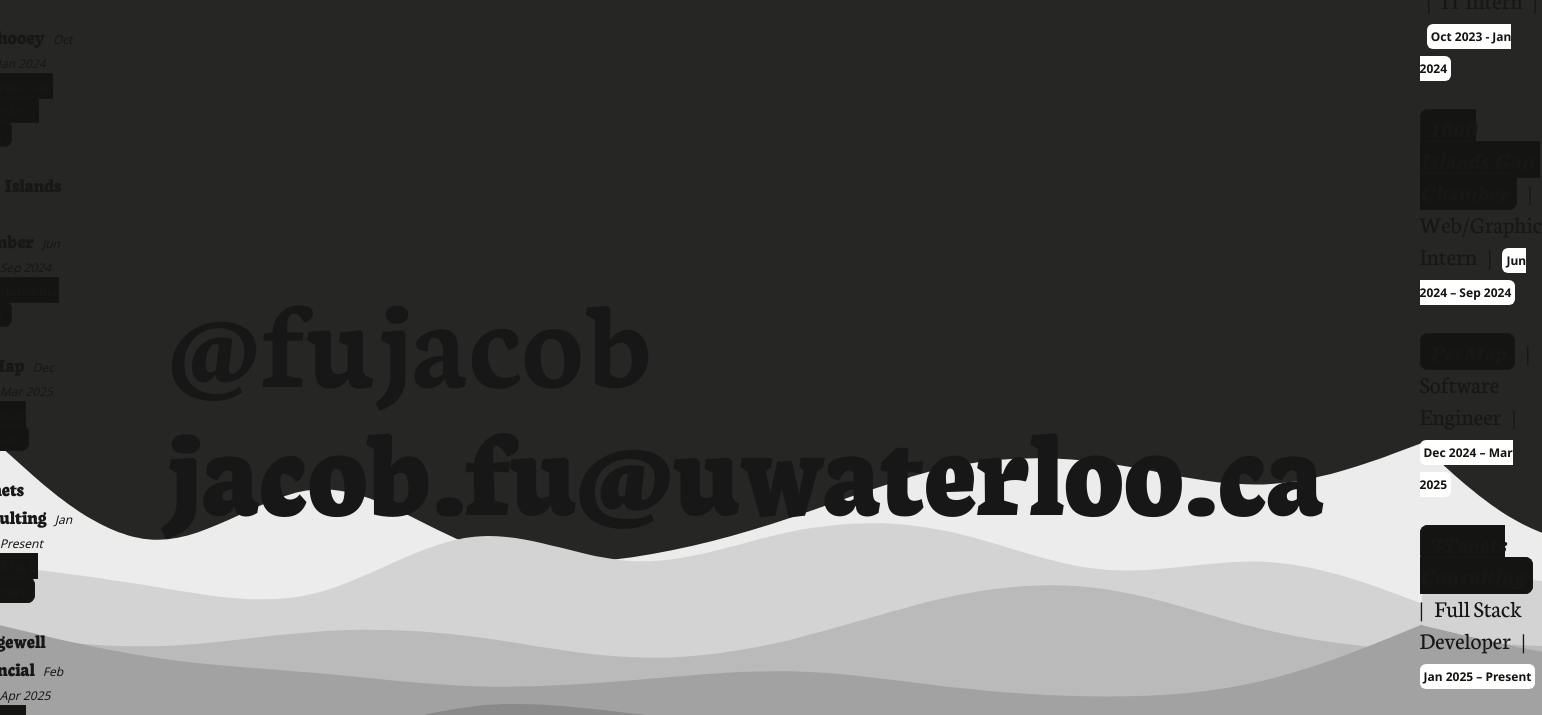
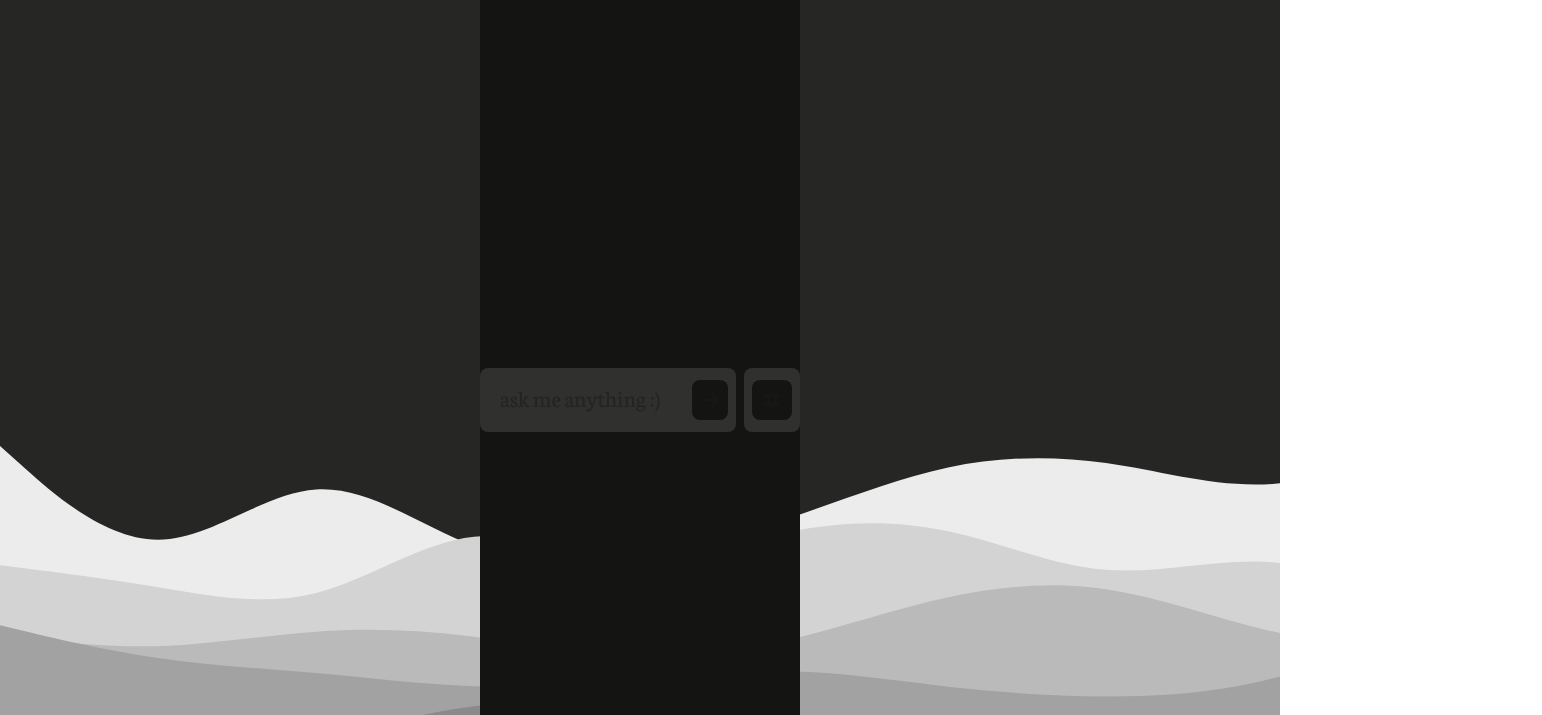
Before and after one commit to FuJacob/jacob, a Next.js app in the folder frontend/: page /test in a window 1280 px wide. Shown: the top 715 px of the page, 1542 px wide, since content can reach past the window. Built offline with nearby package versions, Linux system fonts and the light colour scheme.

Commit message:
implementing dynamic bar

```diff
--- a/frontend/src/app/components/Icon.tsx
+++ b/frontend/src/app/components/Icon.tsx
@@ -22,6 +22,8 @@ const Icon = ({
     >
       {children}
     </a>
+
+
   );
 };
 
--- /dev/null
+++ b/frontend/src/app/components/Messagebar copy.tsx
@@ -0,0 +1,94 @@
+"use client";
+import { motion } from "motion/react";
+import {
+  FaGithub,
+  FaLinkedin,
+  FaTwitter,
+  FaEnvelope,
+  FaGithubAlt,
+  FaLinkedinIn,
+  FaEnvelopeOpen,
+  FaArrowAltCircleRight,
+} from "react-icons/fa";
+import Icon from "./Icon";
+import { FaHashtag } from "react-icons/fa";
+
+import { useState } from "react";
+import { useMessage } from "../MessageContext";
+import { FaArrowRight } from "react-icons/fa6";
+const Messagebar = () => {
+  const [showIcons, setShowIcons] = useState(false);
+  return (
+    <div className="flex w-full gap-2 text-2xl h-1/10">
+      <motion.div
+        initial={{ y: 100 }}
+        animate={{ y: 0 }}
+        transition={{
+          type: "spring",
+          ease: "easeInOut",
+          delay: 0.5,
+          duration: 1,
+        }}
+        className="flex justify-between items-center bg-accent rounded-lg p-1 w-full h-16"
+      >
+        <form className="w-full">
+          <div className="flex items-center w-full rounded-lg text-lg sm:text-2xl">
+            <input
+              className="px-4 focus:outline-none w-full mb-1"
+              type="text"
+              placeholder="ask me anything :)"
+            />
+            <button
+              type="submit"
+              className="flex justify-center items-center w-11 h-10 hover:text-hubspot hover:duration-300 hover:scale-110 bg-dark rounded-lg mr-1"
+            >
+              <FaArrowRight className="text-xl" />
+            </button>
+          </div>
+        </form>
+      </motion.div>
+      <motion.div
+        initial={{ y: 100 }}
+        animate={{ y: 0 }}
+        transition={{
+          type: "spring",
+          ease: "easeInOut",
+          delay: 0.8,
+          duration: 1,
+        }}
+        className="flex flex-1 flex-row justify-center items-center gap-1 rounded-lg h-16 bg-accent p-2"
+      >
+        {showIcons && (
+          <motion.div
+            initial={{ opacity: 0, x: 100 }}
+            animate={{ opacity: 1, x: 0 }}
+            transition={{ duration: 1, ease: "easeInOut" }}
+            className="flex gap-1"
+          >
+            <Icon link="https://www.linkedin.com/in/fujacob/">
+              <FaLinkedinIn />
+            </Icon>
+            <Icon link="https://github.com/fujacob/">
+              <FaGithub />
+            </Icon>
+            <Icon link="https://www.linkedin.com/in/fujacob/">
+              <div className="text-white text-2xl font-black">𝕏</div>
+            </Icon>{" "}
+            <Icon link="mailto:jjacobfu@gmail.com">
+              <FaEnvelope />
+            </Icon>
+          </motion.div>
+        )}
+
+        <button
+          onClick={() => setShowIcons(!showIcons)}
+          className="flex justify-center items-center bg-dark font-bold w-10 h-10 text-xl font-sans rounded-lg hover:bg-hubspot hover:scale-110 hover:duration-300"
+        >
+          <FaHashtag />
+        </button>
+      </motion.div>
+    </div>
+  );
+};
+
+export default Messagebar;
--- a/frontend/src/app/test/page.tsx
+++ b/frontend/src/app/test/page.tsx
@@ -4,71 +4,18 @@ import Message from "../components/Message";
 import Time from "../components/Time";
 import Head from "../components/Head";
 import Typewriter from "typewriter-effect";
+
+import Messagebar from "../components/Messagebar copy";
+import { FaHashtag, FaShareAlt, FaUserFriends } from "react-icons/fa";
 const page = () => {
   return (
-    <>
-      <span className="font-black text-xl text-center py-0.5 rounded-lg">
-        Weehooey
-      </span>
-      <span className="ml-2 text-xs font-sans italic rounded-2xl">
-        Oct 2023 - Jan 2024
-      </span>
-      <br />
-      <span className="bg-dark font-bold border-1 px-2 text-center py-0.5 rounded-lg">
-        Information Technology Intern
-      </span>
+    <main  className="h-screen max-w-1/2 bg-dark flex justify-center items-center">
 
-      <Typewriter
-        onInit={(typewriter) => {
-          typewriter
-            .typeString('<span class="font-black text-xl text-center py-0.5 rounded-lg">Weehooey</span><span class="ml-2 text-xs font-sans italic rounded-2xl">Oct 2023 - Jan 2024</span><br /><span class="bg-dark font-bold border-1 px-2 text-center py-0.5 rounded-lg">Information Technology Intern</span>')
-            .typeString('<br><br><span class="font-black text-xl text-center py-0.5 rounded-lg">1000 Islands Gan. Chamber</span><span class="ml-2 text-xs font-sans italic rounded-2xl">Jun 2024 – Sep 2024</span><br /><span class="bg-dark font-bold border-1 px-2 text-center py-0.5 rounded-lg">Web/Graphic Intern</span>')
-            .typeString('<br><br><span class="font-black text-xl text-center py-0.5 rounded-lg">PetMap</span><span class="ml-2 text-xs font-sans italic rounded-2xl">Dec 2024 – Mar 2025</span><br /><span class="bg-dark font-bold border-1 px-2 text-center py-0.5 rounded-lg">Software Engineer</span>')
-            .typeString('<br><br><span class="font-black text-xl text-center py-0.5 rounded-lg">3Tenets Consulting</span><span class="ml-2 text-xs font-sans italic rounded-2xl">Jan 2025 – Present</span><br /><span class="bg-dark font-bold border-1 px-2 text-center py-0.5 rounded-lg">Full Stack Developer</span>')
-            .typeString('<br><br><span class="font-black text-xl text-center py-0.5 rounded-lg">Bridgewell Financial</span><span class="ml-2 text-xs font-sans italic rounded-2xl">Feb 2025 – Apr 2025</span><br /><span class="bg-dark font-bold border-1 px-2 text-center py-0.5 rounded-lg">Software Engineering Intern</span>')
-            .start();
-        }}
-        options={{
-          delay: 2,
-          cursor: "",
-        }}
-      />
-      <div className="p-24">
-        <h1 className="text-sm sm:text-9xl font-semibold">
-          @fujacob
-          <p className="font-black text-base sm:text-9xl">
-            jacob.fu@uwaterloo.ca
-          </p>
-        </h1>
-      </div>
-      <div className="hover:shadow-2xl hover:p-4 hover:bg-dark rounded-2xl transition-all duration-300 ease-in-out text-2xl">
-        <Typewriter
-          onInit={(typewriter) => {
-            typewriter
-              .typeString(
-                `<br><span class="italic bg-dark border-1 px-2 text-center font-black py-0.5 rounded-lg">Weehooey</span> &nbsp; | &nbsp; IT Intern &nbsp; | &nbsp; <span class="p-1 bg-white rounded-md text-xs font-sans text-dark font-bold">Oct 2023 - Jan 2024</span>`
-              )
-              .typeString(
-                `<br><br><span class="italic bg-dark border-1 px-2 text-center font-black py-0.5 rounded-lg">1000 Islands Gan. Chamber</span> &nbsp; | &nbsp; Web/Graphic Intern &nbsp; | &nbsp; <span class="p-1 bg-white rounded-md text-xs font-sans text-dark font-bold">Jun 2024 – Sep 2024</span>`
-              )
-              .typeString(
-                `<br><br><span class="italic bg-dark border-1 px-2 text-center font-black py-0.5 rounded-lg">PetMap</span> &nbsp; | &nbsp; Software Engineer &nbsp; | &nbsp; <span class="p-1 bg-white rounded-md text-xs font-sans text-dark font-bold">Dec 2024 – Mar 2025</span>`
-              )
-              .typeString(
-                `<br><br><span class="italic bg-dark border-1 px-2 text-center font-black py-0.5 rounded-lg">3Tenets Consulting</span> &nbsp; | &nbsp; Full Stack Developer &nbsp; | &nbsp; <span class="p-1 bg-white rounded-md text-xs font-sans text-dark font-bold">Jan 2025 – Present</span>`
-              )
-              .typeString(
-                `<br><br><span class="italic bg-dark border-1 px-2 text-center font-black py-0.5 rounded-lg">Bridgewell Financial</span> &nbsp; | &nbsp; Software Engineering Intern &nbsp; | &nbsp; <span class="p-1 bg-white rounded-md text-xs font-sans text-dark font-bold">Feb 2025 – Apr 2025</span>`
-              )
-              .start();
-          }}
-          options={{
-            delay: 2,
-            cursor: "",
-          }}
-        />
-      </div>
-    </>
+        <div className="flex justify-center items-center">
+        <Messagebar />
+        </div>
+    </main>
+
   );
 };
 
```
